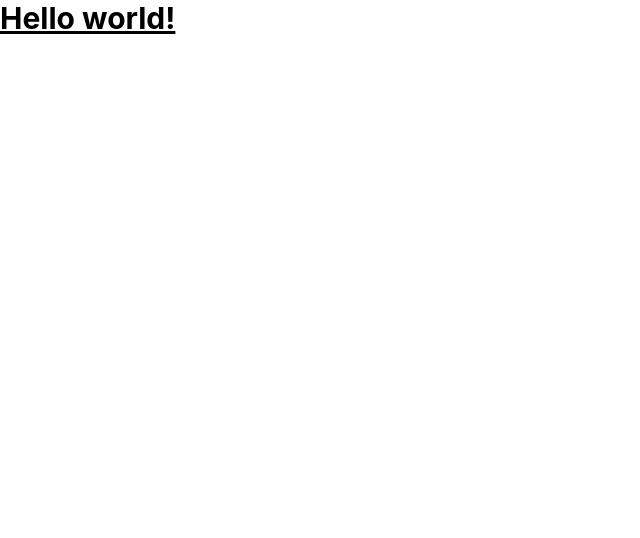
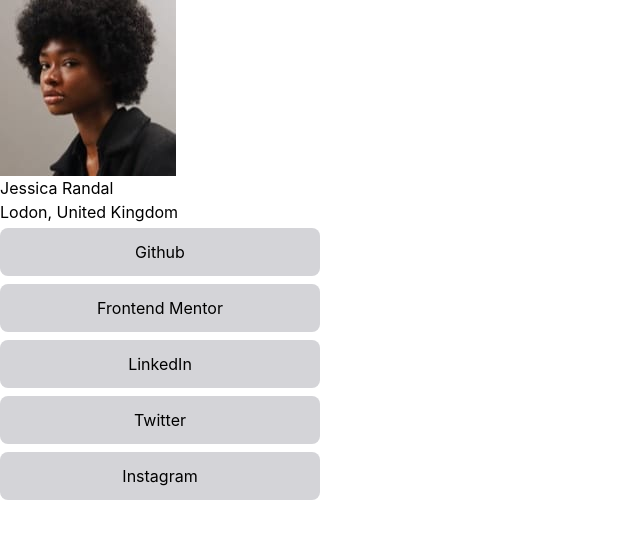
Before and after one commit to alberthgrande/social-links-profile-main, a React (Create React App) app: page / in a window 1280 px wide. Shown: the top 538 px of the page, without its empty margins (0-640 px from the left). Built offline with nearby package versions, Linux system fonts and the light colour scheme.

Commit message:
Update Social links profile Added the components for buttons

```diff
--- a/src/App.css
+++ b/src/App.css
@@ -1,16 +1,5 @@
-.App {
+/* .App {
   text-align: center;
-}
-
-.App-logo {
-  height: 40vmin;
-  pointer-events: none;
-}
-
-@media (prefers-reduced-motion: no-preference) {
-  .App-logo {
-    animation: App-logo-spin infinite 20s linear;
-  }
 }
 
 .App-header {
@@ -22,17 +11,4 @@
   justify-content: center;
   font-size: calc(10px + 2vmin);
   color: white;
-}
-
-.App-link {
-  color: #61dafb;
-}
-
-@keyframes App-logo-spin {
-  from {
-    transform: rotate(0deg);
-  }
-  to {
-    transform: rotate(360deg);
-  }
-}
+} */
--- a/src/App.js
+++ b/src/App.js
@@ -1,7 +1,28 @@
+import Buttons from "./assets/components/Buttons";
 import "./App.css";
-
+import avatar from "./assets/images/avatar-jessica.jpeg";
 function App() {
-  return <h1 className="text-3xl font-bold underline">Hello world!</h1>;
+  return (
+    <div className="App">
+      <header className="App-header">
+        <div className="bg-white text-black w-3/6">
+          <img src={avatar} alt="avatar-jessica.jpeg" />
+          <h1>Jessica Randal</h1>
+          <h2>Lodon, United Kingdom </h2>
+          <div>
+            <Buttons buttonStyle="bg-zinc-300 p-3" buttonName={"Github"} />
+            <Buttons
+              buttonStyle="bg-zinc-300 p-3"
+              buttonName={"Frontend Mentor"}
+            />
+            <Buttons buttonStyle="bg-zinc-300 p-3" buttonName={"LinkedIn"} />
+            <Buttons buttonStyle="bg-zinc-300 p-3" buttonName={"Twitter"} />
+            <Buttons buttonStyle="bg-zinc-300 p-3" buttonName={"Instagram"} />
+          </div>
+        </div>
+      </header>
+    </div>
+  );
 }
 
 export default App;
--- /dev/null
+++ b/src/assets/components/Buttons.js
@@ -0,0 +1,15 @@
+import React from "react";
+
+const Buttons = ({ buttonName, buttonStyle }) => {
+  return (
+    <>
+      <div>
+        <button className={`rounded-lg w-2/4 my-1 ${buttonStyle}`}>
+          {buttonName}
+        </button>
+      </div>
+    </>
+  );
+};
+
+export default Buttons;
```
